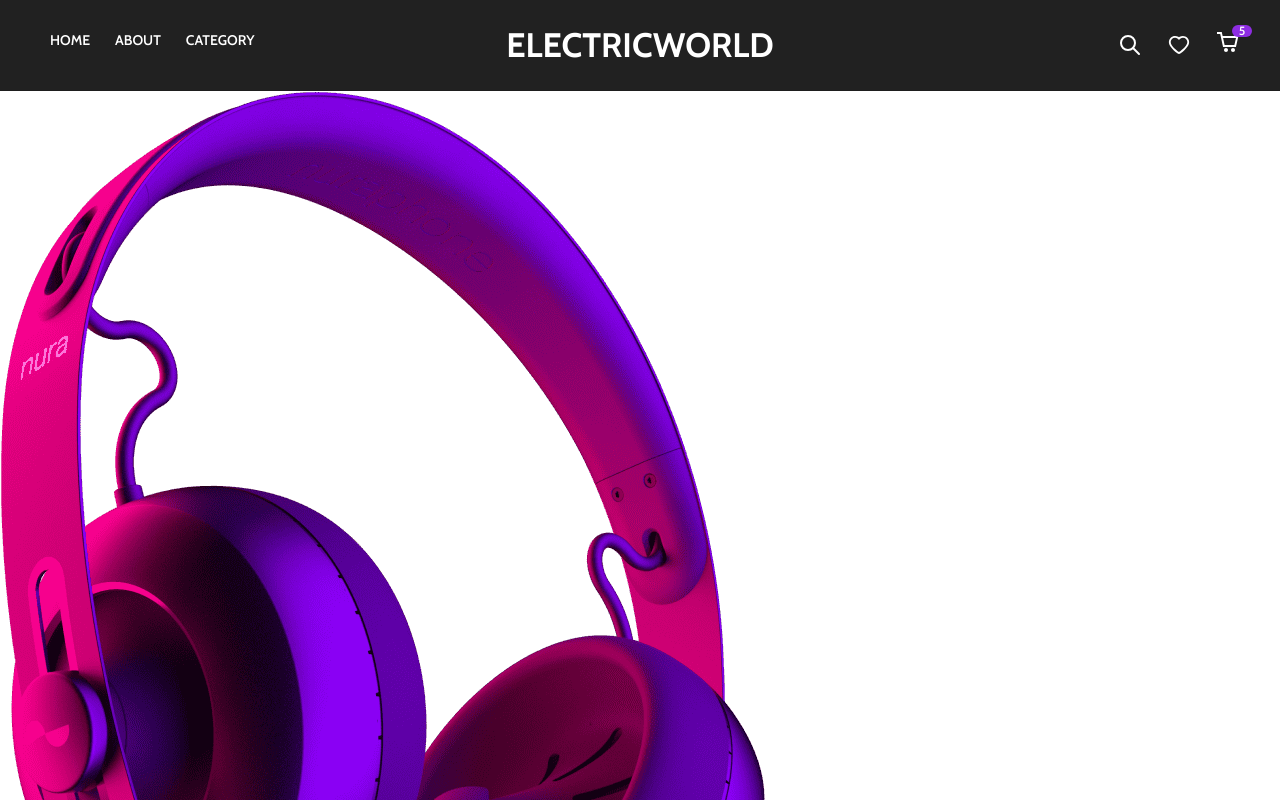
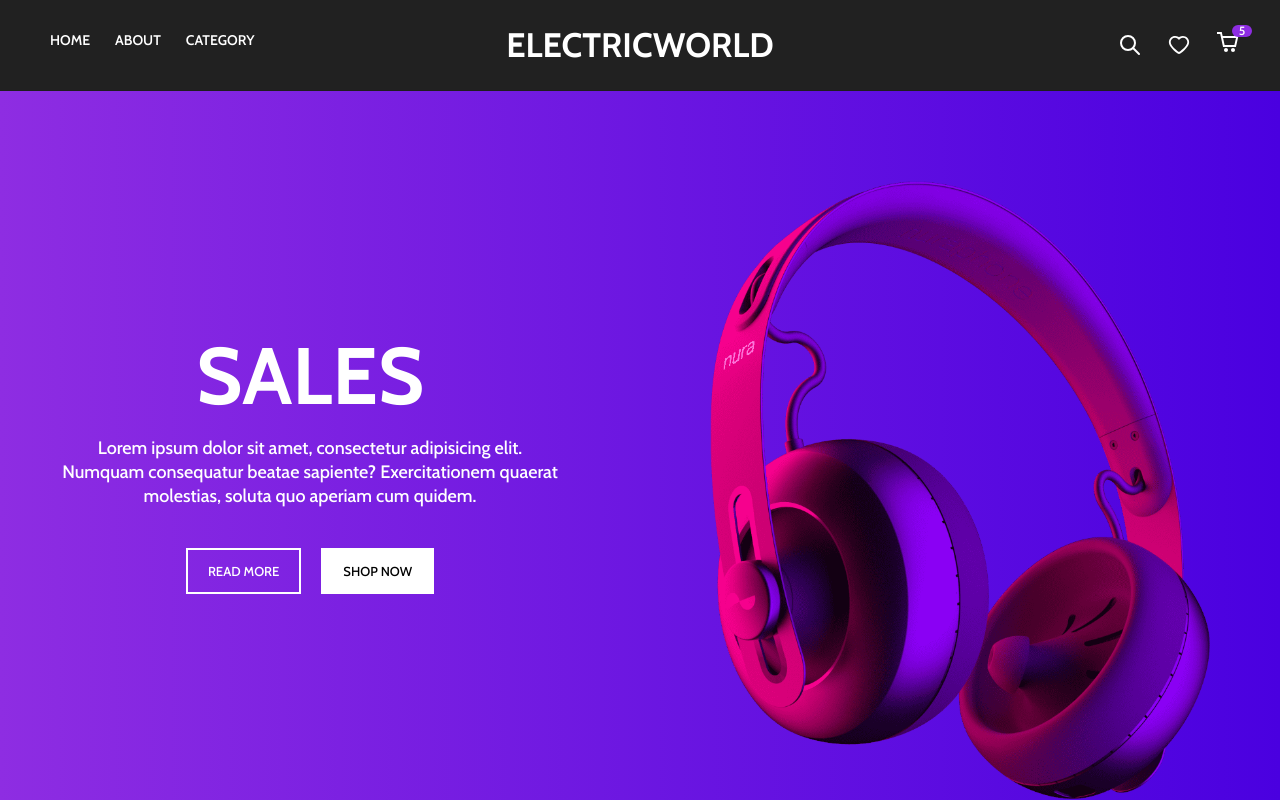
Before and after one commit to tribanj/Organic-world, a React (Create React App) app in the folder client/: page / in a window 1280 px wide. Shown: the top 800 px of the page. Built offline with nearby package versions, Linux system fonts and the light colour scheme.

Commit message:
Home header section is completed

```diff
--- a/client/src/components/Home/Banner/Banner.jsx
+++ b/client/src/components/Home/Banner/Banner.jsx
@@ -5,8 +5,19 @@
   return (
     <div className="hero-banner">
       <div className="content">
-        <div className="text-content"></div>
-        <img src={BannerImg} alt="banner" />
+        <div className="text-content">
+          <h1>SALES</h1>
+          <p>
+            Lorem ipsum dolor sit amet, consectetur adipisicing elit. Numquam
+            consequatur beatae sapiente? Exercitationem quaerat molestias,
+            soluta quo aperiam cum quidem.
+          </p>
+          <div className="ctas">
+            <div className="banner-cta">Read More</div>
+            <div className="banner-cta v2">Shop Now</div>
+          </div>
+        </div>
+        <img src={BannerImg} alt="banner" className="banner-img"/>
       </div>
     </div>
   );
--- a/client/src/components/Home/Banner/Banner.scss
+++ b/client/src/components/Home/Banner/Banner.scss
@@ -1 +1,117 @@
 @import "../../../css-config/mixins.scss";
+
+.hero-banner {
+    padding: 40px 0;
+    background-image: linear-gradient(to right, #8e2de2, #4a00e0);
+
+    @include md {
+        height: calc(100% - 80px);
+
+    }
+
+    .content {
+        height: 100%;
+        display: flex;
+        justify-content: flex-end;
+        align-items: center;
+        flex-direction: column-reverse;
+        min-width: calc(100% - 20px);
+        margin: 0 auto;
+        position: relative;
+
+        @include md{
+            flex-direction: row;
+            max-width:1200px ;
+        }
+
+        .banner-img {
+            position: relative;
+            z-index: 9;
+            width: 200px;
+            margin-bottom: 20px;
+
+            @include md {
+                width: 500px;
+                margin-right: 60px;
+                margin-top: 50px;
+                margin-bottom: 0;
+            }
+
+            @include xxl {
+                width: 600px;
+                margin-right: 0;
+                margin-top: 0;
+
+            }
+        }
+
+        .text-content {
+            color: white;
+            text-align: center;
+            display: flex;
+            flex-direction: column;
+            align-items: center;
+
+            @include md {
+                position: absolute;
+                left: 50px;
+                top: 50%;
+                transform: translateY(-50%);
+            }
+
+            @include xxl {
+                left: 0;
+            }
+
+            h1 {
+                font-size: 80px;
+                font-weight: 700;
+                line-height: 1;
+                margin-bottom: 20px;
+
+                @include md {
+                    font-size: 80px;
+                }
+            }
+
+            p {
+                max-width: 300px;
+                font-size: 14px;
+                line-height: 2;
+                margin-bottom: 20px;
+
+                @include md {
+                    max-width: 500px;
+                    font-size: 18px;
+                    line-height: 24px;
+                    margin-bottom: 40px;
+                }
+            }
+
+            .ctas {
+                display: flex;
+                justify-content: center;
+                gap: 20px;
+
+                .banner-cta {
+                    text-transform: uppercase;
+                    font-size: 13px;
+                    font-weight: 500;
+                    // width: fit-content;
+                    border: 2px solid white;
+                    padding: 10px 20px;
+                    cursor: pointer;
+
+                    &.v2 {
+                        background-color: white;
+                        color: black;
+                    }
+
+                    &:hover {
+                        opacity: 0.6;
+                    }
+                }
+            }
+        }
+    }
+}
```
Also changed, not shown: client/src/components/Footer/Newsletter/Newsletter.jsx (+10 -1 lines).
